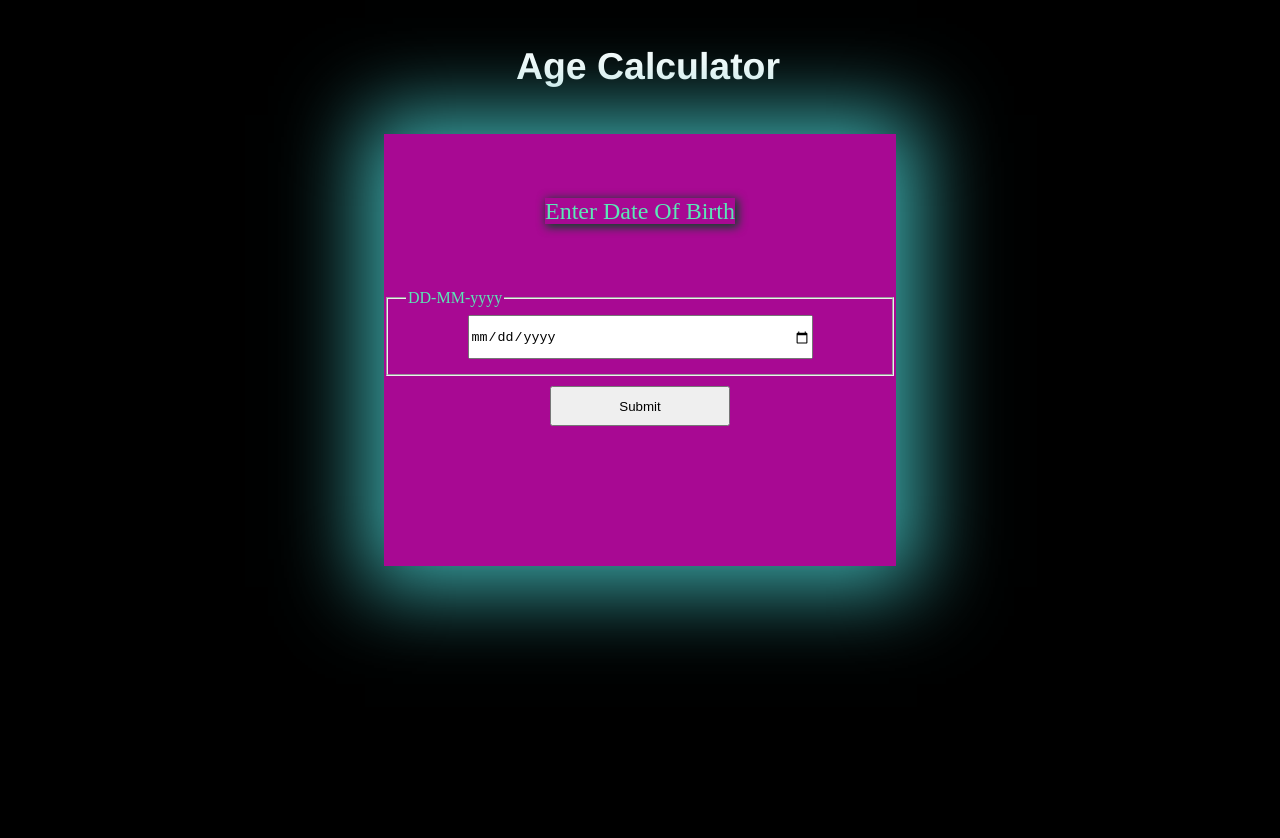
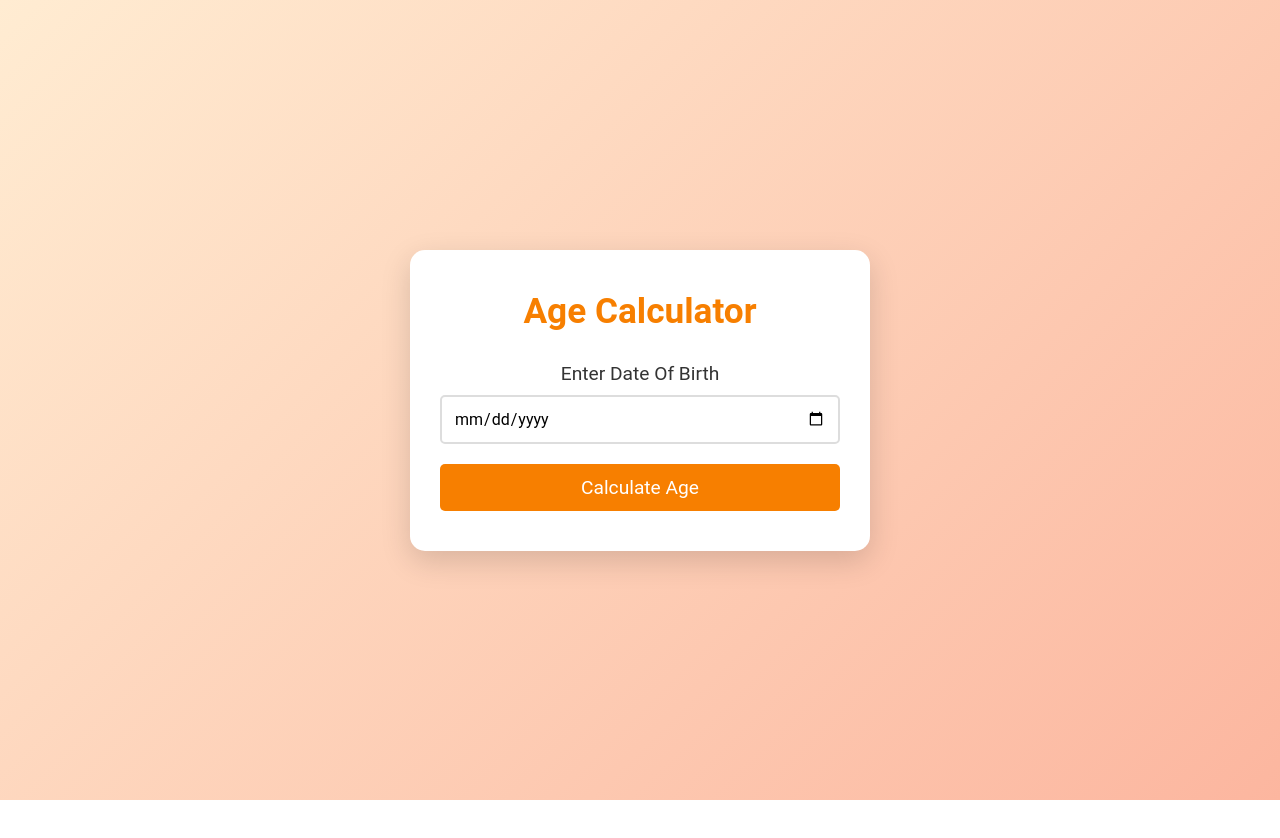
Before and after one commit to codinghubindia/Age-Calculator, a plain HTML site: page index.html in a window 1280 px wide. After the commit the page ends 800 px from the top, so only its background shows below. Drawn offline with Linux system fonts and the light colour scheme.

Commit message:
Updated Design

```diff
--- a/app.js
+++ b/app.js
@@ -2,16 +2,14 @@ const date = new Date();
 const day = date.getDate();
 const month = date.getMonth() + 1;
 const year = date.getFullYear();
-const restore = document.querySelector('.content').innerHTML;
+const restore = document.querySelector('.form-group').innerHTML;
 
 function calculateAge() {
     const bdat = document.getElementById('dob').value;
     console.log(bdat);
     if(bdat == null || bdat == "") {
-        alert("Enter Date of Birth!")
-    }
-    else {
-
+        alert("Enter Date of Birth!");
+    } else {
         const bda = bdat.replaceAll("-", "");
         const by = parseInt(bda.slice(0, 4), 10);
         const bm = parseInt(bda.slice(4, 6), 10);
@@ -23,18 +21,26 @@ function calculateAge() {
             age--;
         }
 
-        const contentElement = document.querySelector('.content');
+        const contentElement = document.querySelector('.form-group');
         contentElement.innerHTML = `
             <div class="inp">
                 <label for="dob">Congrats! You are ${age} years old</label>
             </div>
             <div class="inp Submit">
-                <button onclick="restoreContent()">Restore</button>
+                <button class="restore-btn" onclick="restoreContent()">Restore</button>
             </div>`;
+
+        // Hide the submit button
+        const btn = document.querySelector('.submit-btn');
+        btn.classList.add('hide');
     }
 }
 
 function restoreContent() {
-    const contentElement = document.querySelector('.content');
+    const contentElement = document.querySelector('.form-group');
     contentElement.innerHTML = restore;
+
+    // Show the submit button again
+    const btn = document.querySelector('.submit-btn');
+    btn.classList.remove('hide');
 }
--- a/index.html
+++ b/index.html
@@ -7,25 +7,18 @@
     <title>Age Calculator</title>
 </head>
 <body>
-    <div class="head">
-        <h3>Age Calculator</h3>
-    </div>
-    <div class="main">
-        <div class="content">
-            <div class="inp">
-                <label for="dob">Enter Date Of Birth</label>
-            </div>
-            <div class="inp input">
-                <form>
-                    <fieldset>
-                        <legend>DD-MM-yyyy</legend>
-                        <input type="date" id="dob" min="1900-01-01" max="9999-12-31" required="">
-                    </fieldset>
-                </form>
-            </div>
-            <div class="inp Submit">
-                <button onclick="calculateAge()" type="submit">Submit</button>
-            </div>
+    <div class="container">
+        <div class="card">
+            <header class="header">
+                <h1>Age Calculator</h1>
+            </header>
+            <main class="main">
+                <div class="form-group">
+                    <label for="dob">Enter Date Of Birth</label>
+                    <input type="date" id="dob" min="1900-01-01" max="9999-12-31" required>
+                </div>
+                <button onclick="calculateAge()" class="submit-btn">Calculate Age</button>
+            </main>
         </div>
     </div>
     <script src="app.js"></script>
--- a/style.css
+++ b/style.css
@@ -1,98 +1,122 @@
-body {
-    background: rgb(0, 0, 0);
+/* Reset some basic styles */
+body, h1, input, button {
     margin: 0;
-    height: 100vh;
-    width: 100%;
-    overflow: hidden;
+    padding: 0;
+    font-family: 'Roboto', sans-serif;
+    box-sizing: border-box;
 }
 
+/* Set up the body */
+body {
+    background: linear-gradient(135deg, #ffecd2, #fcb69f);
+    display: flex;
+    justify-content: center;
+    align-items: center;
+    height: 100vh;
+}
+
+/* Center the container */
+.container {
+    display: flex;
+    justify-content: center;
+    align-items: center;
+    width: 100%;
+    padding: 20px;
+}
+
+/* Style the card */
+.card {
+    background: #fff;
+    padding: 40px 30px;
+    border-radius: 15px;
+    box-shadow: 0 10px 30px rgba(0, 0, 0, 0.15);
+    width: 100%;
+    max-width: 400px;
+    text-align: center;
+    transition: transform 0.3s ease, box-shadow 0.3s ease;
+}
+
+.card:hover {
+    transform: translateY(-10px);
+    box-shadow: 0 20px 40px rgba(0, 0, 0, 0.2);
+}
+
+/* Header styles */
+.header h1 {
+    margin-bottom: 30px;
+    font-size: 2.2rem;
+    font-weight: 700;
+    color: #f77f00;
+}
+
+/* Main content styles */
 .main {
     display: flex;
-    height: 90%;
-    width: 100%;
-    justify-content: center;
+    flex-direction: column;
+    align-items: center;
 }
 
-.content {
-    height: 60%;
-    width: 40%;
-    background-color: rgba(223, 12, 195, 0.751);
-    box-shadow: 1px 1px 80px 20px rgb(63, 179, 179);
+/* Form group styles */
+.form-group {
+    margin-bottom: 20px;
+    width: 100%;
 }
 
-.head {
-    width: 100%;
-    padding: 0.5rem;
-    margin: 0;
-    text-align: center;
-    font-size: 2rem;
-    font-family: Helvetica, sans-serif;
-    color: white;
+.form-group label {
+    display: block;
+    font-size: 1.2rem;
+    margin-bottom: 10px;
+    color: #333;
 }
 
-.inp {
-    display: block;
-    margin-top: 4rem;
-    color: rgb(91, 232, 182);
-    text-align: center;
-    font-size: 1.5rem;
+.form-group input {
+    width: 100%;
+    padding: 12px;
+    border: 2px solid #ddd;
+    border-radius: 5px;
+    font-size: 1rem;
 }
 
-input {
-    height: 40px;
-    width: 340px;
+/* Button styles */
+.submit-btn, .restore-btn {
+    display: block;
+    width: 100%;
+    padding: 12px;
+    border: none;
+    border-radius: 5px;
+    background: #f77f00;
+    color: #fff;
+    font-size: 1.2rem;
+    cursor: pointer;
+    transition: background 0.3s ease, transform 0.3s ease;
 }
 
-button {
-    height: 40px;
-    width: 180px;
+.submit-btn:hover , .restore-btn:hover {
+    background: #ff8800;
+    transform: scale(1.05);
 }
 
-.Submit {
-    margin-top: 10px;
-}
-
-legend {
-    text-align: left;
-    font-size: medium;
-}
-
-label {
-    box-shadow: 2px 2px 10px 1px rgb(2, 75, 30);
-}
-
+/* Responsive styles */
 @media (max-width: 768px) {
-    .content {
-        width: 80%;
+    .header h1 {
+        font-size: 2rem;
     }
 
-    .inp {
-        margin: 1rem;
+    .form-group label, .form-group input, .submit-btn {
+        font-size: 1rem;
     }
 }
 
 @media (max-width: 480px) {
-    .content {
-        width: 90%;
-    }
-
-    .inp {
-        margin: 1rem;
-        margin-top:4rem ;
+    .header h1 {
         font-size: 1.5rem;
     }
 
-    input {
-        height: 40px;
-        width: 240px;
-    }
-
-    button {
-        height: 40px;
-        width: 180px;
-    }
-
-    .Submit {
-        margin-top: -3px;
+    .form-group label, .form-group input, .submit-btn {
+        font-size: 0.9rem;
     }
 }
+
+.hide {
+    display:none;
+}
```
